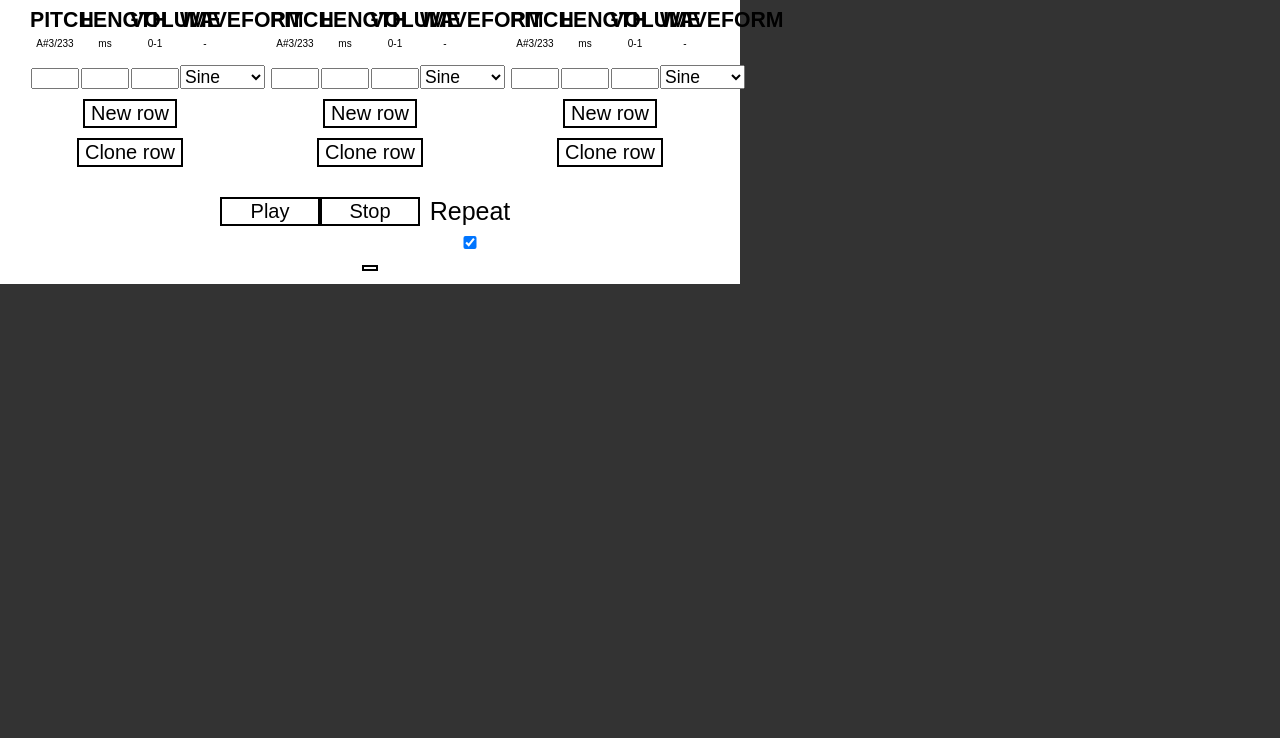
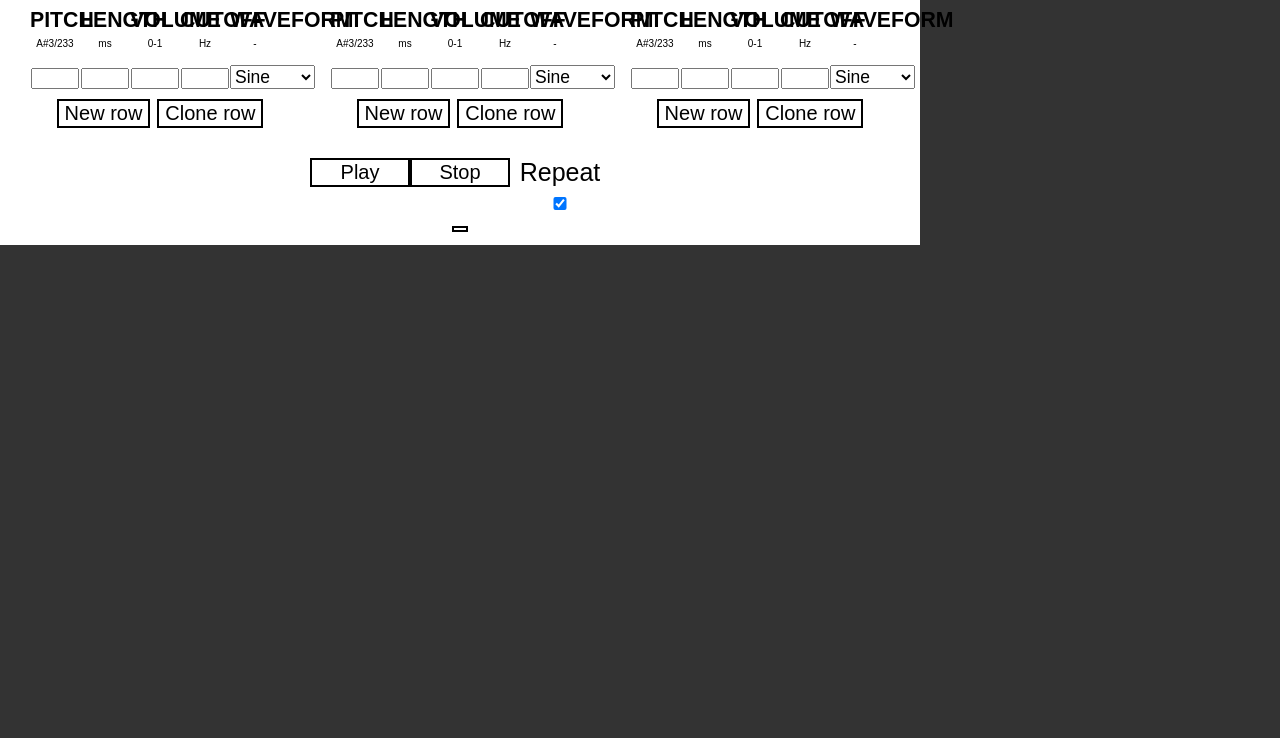
Before and after one commit to FilipNest/Synthy, a plain HTML site: page index.html in a window 1280 px wide. Shown: the part 62-800 px from the top of the page. Drawn offline with nearby package versions, Linux system fonts and the light colour scheme; a small style sheet from the web is missing.

Commit message:
Cutoff column

```diff
--- a/client.js
+++ b/client.js
@@ -307,6 +307,7 @@ $(osc).find(".pitch").append("<input />");
 $(osc).find(".length").append("<input />");
 $(osc).find(".volume").append("<input />");
 $(osc).find(".waveform").append("<select><option value='0'>Sine</option><option value='1'>Saw</option><option value='2'>Square</option><option value='3'>Triangle</option></select>");
+$(osc).find(".cutoff").append("<input />");
 
 };
 
@@ -334,11 +335,13 @@ var pitch = $(osc).find(".pitch").children().last().val();
 var length = $(osc).find(".length").children().last().val();
 var volume = $(osc).find(".volume").children().last().val();
 var waveform = $(osc).find(".waveform").children().last().val();
+var cutoff = $(osc).find(".cutoff").children().last().val();
 
 $(osc).find(".pitch").append("<input />").find("input").last().val(pitch);
 $(osc).find(".length").append("<input />").find("input").last().val(length);
-$(osc).find(".volume").append("<input />").find("input").last().val(volume);;
+$(osc).find(".volume").append("<input />").find("input").last().val(volume);
 $(osc).find(".waveform").append("<select><option value='0'>Sine</option><option value='1'>Saw</option><option value='2'>Square</option><option value='3'></option></select>").find("select").last().val(waveform);
+$(osc).find(".cutoff").append("<input />").find("input").last().val(cutoff);
 
 });
 
@@ -385,6 +388,7 @@ var pitch = $($(column).find(".pitch input")[i]).val();
 var length = $($(column).find(".length input")[i]).val();
 var volume = $($(column).find(".volume input")[i]).val();
 var waveform = $($(column).find(".waveform select")[i]).val();
+var cutoff = $($(column).find(".cutoff input")[i]).val();
 
 if(isNaN(pitch)){
 //Note
--- a/index.html
+++ b/index.html
@@ -41,10 +41,16 @@
 <label>0-1</label>
 </section>
 
+<section class="cutoff">
+<h3>Cutoff</h3>
+<label>Hz</label>
+</section>
+
 <section class="waveform">
 <h3>Waveform</h3>
 <label>-</label>
 </section>
+
 <div class="clear"></div>
 <button type="button" class="newrow">New row</button>
 <button type="button" class="clonerow">Clone row</button>
@@ -65,6 +71,11 @@
 <section class="volume">
 <h3>Volume</h3>
 <label>0-1</label>
+</section>
+
+<section class="cutoff">
+<h3>Cutoff</h3>
+<label>Hz</label>
 </section>
 
 <section class="waveform">
@@ -95,6 +106,11 @@
 <label>0-1</label>
 </section>
 
+<section class="cutoff">
+<h3>Cutoff</h3>
+<label>Hz</label>
+</section>
+
 <section class="waveform">
 <h3>Waveform</h3>
 <label>-</label>
--- a/style.css
+++ b/style.css
@@ -20,7 +20,7 @@ header {width:100%; padding:5px; background-color:white; margin-bottom:20px; hei
 .repeatlabel, #repeat {position:relative; top:10px;}
 .clear {clear:both;}
 .controls {clear:both; width:300px; margin:auto;}
-.buildcolumn {float:left; width:200px; margin:20px;}
+.buildcolumn {float:left; width:260px; margin:20px;}
 #play {float:left; display:block; width:100px; margin:auto;}
 #stop {float:left; display:block; width:100px; margin:auto;}
 #share {clear:both; display:block; width:100px; margin:auto; position:relative; top:5px; text-transform: uppercase;}
```
